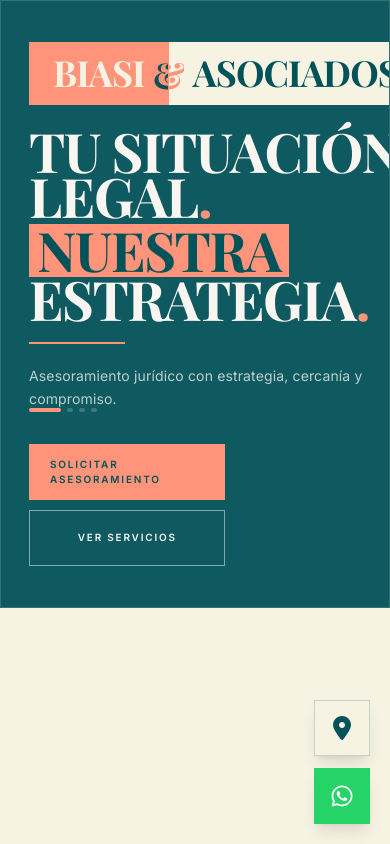
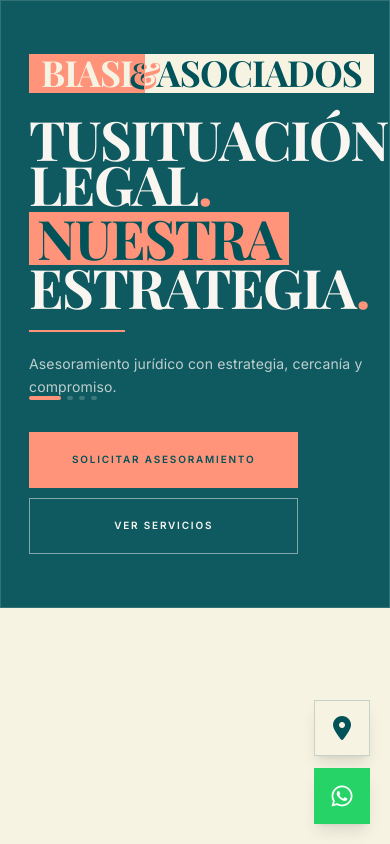
Before and after one commit to kbarnasthpol/estudio-biasi, a Next.js app: page / in a window 390 px wide. Built offline with nearby package versions, Linux system fonts and the light colour scheme.

Commit message:
correcion hero

```diff
--- a/src/components/Hero.js
+++ b/src/components/Hero.js
@@ -110,7 +110,7 @@ export default function Hero() {
 
                <div className="mb-6 flex w-full items-center overflow-hidden">
   {/* Lado Izquierdo - BIASI */}
-  <div className=" bg-detalles py-3 px-6 text-end">
+  <div className=" bg-detalles md:py-3 md:px-6 px-3 text-end">
     <span className="font-titulo text-4xl md:text-5xl font-bold uppercase leading-none tracking-tight text-principal">
       BIASI
     </span>
@@ -132,7 +132,7 @@ export default function Hero() {
   </div>
 
   {/* Lado Derecho - ASOCIADOS */}
-  <div className=" bg-principal py-3 px-6 text-start">
+  <div className=" bg-principal md:py-3 md:px-6 px-3 text-start">
     <span className="font-titulo text-4xl md:text-5xl font-bold uppercase leading-none tracking-tight text-secundario">
       ASOCIADOS
     </span>
@@ -163,9 +163,12 @@ export default function Hero() {
                   "
                 >
 
-                  <span className="block">
+                  <span className="hidden md:block">
+                    Tu situación
+                  </span>
+                  <span className="block md:hidden">
                     Tu
-                    <span className="md:hidden"/> situación
+                    <span>situación</span>
                   </span>
 
                   <span className="block">
@@ -282,7 +285,8 @@ export default function Hero() {
                       transition
                       duration-300
                       hover:-translate-y-1
-                      w-1/2
+                      w-3/4
+                      md:w-1/2
                       md:px-6
                       md:py-3
                       h-14
@@ -310,7 +314,8 @@ export default function Hero() {
                       duration-300
                       hover:-translate-y-1
                       hover:border-textoClaro
-                      w-1/2
+                      w-3/4
+                      md:w-1/2
                       md:px-6
                       md:py-3
                       h-14
```
